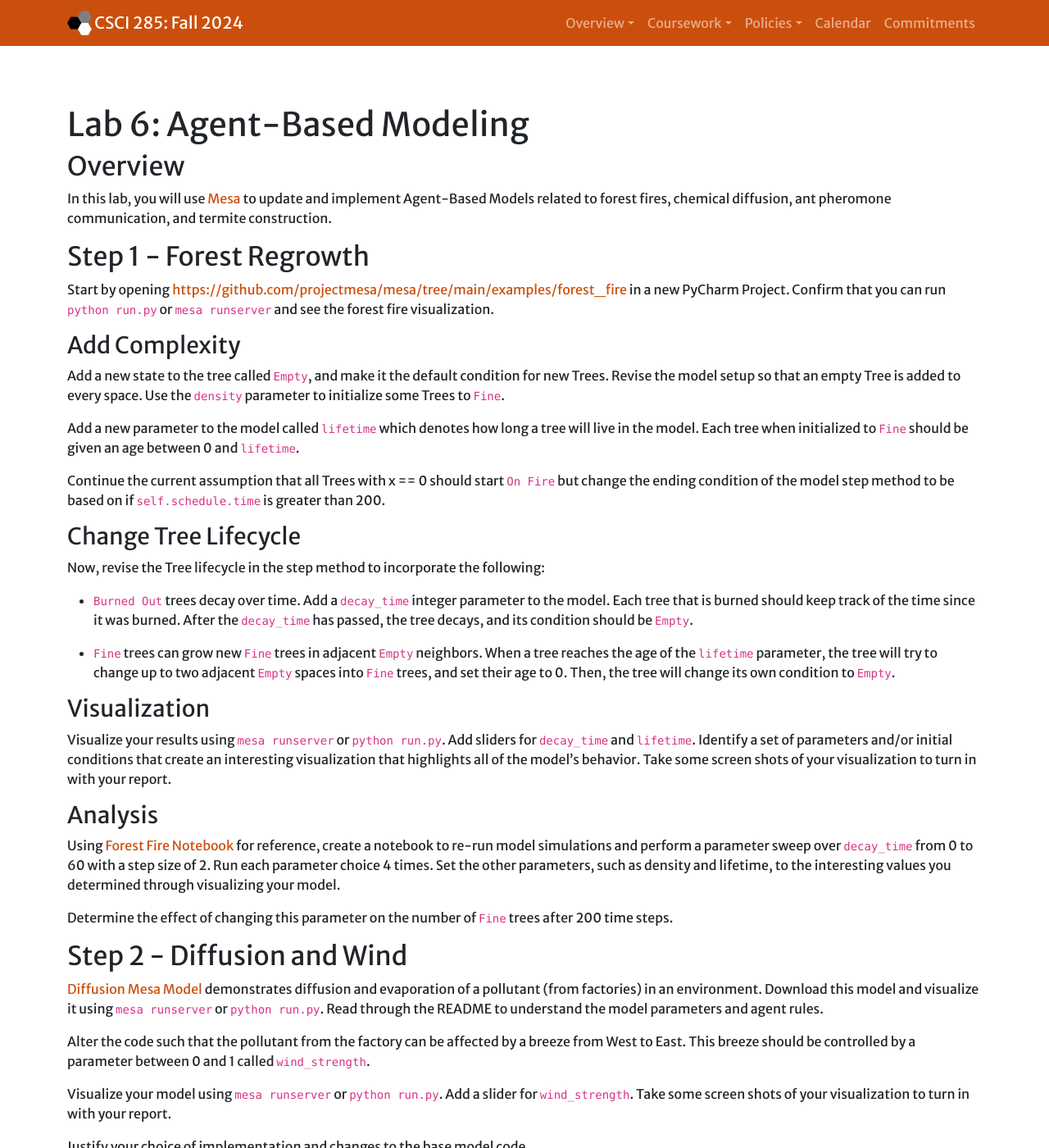
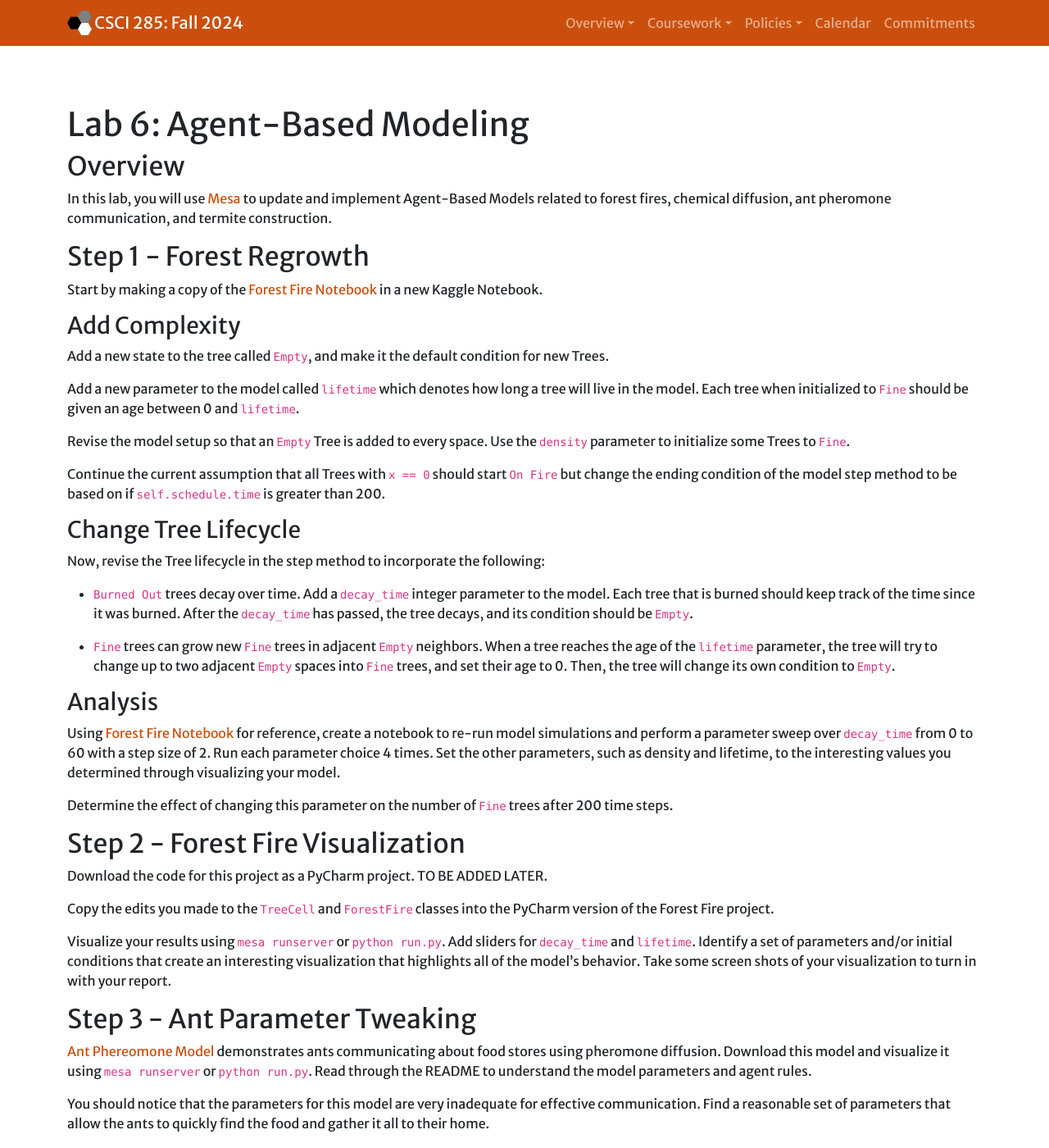
Before and after one commit to Hendrix-CS/csci285, a Jekyll site: the page built from labs/abm.md, in a window 1280 px wide and 1400 px high. Shown: the whole window at 82% size. Built offline with Jekyll 4.4.1, drawn with Linux system fonts in a browser that asks for light colours; nearby versions of some CDN libraries; our own code applies the rules of GitHub Pages for plain Markdown files; some of the changed text lies outside the part shown.

Commit message:
Revisions to ABM lab

```diff
--- a/labs/abm.md
+++ b/labs/abm.md
@@ -12,16 +12,18 @@ In this lab, you will use [Mesa](https://github.com/projectmesa/mesa) to update
 
 ## Step 1 - Forest Regrowth
 
-Start by opening [https://github.com/projectmesa/mesa/tree/main/examples/forest_fire](https://github.com/projectmesa/mesa/tree/main/examples/forest_fire) in a new PyCharm Project. Confirm that you can run `python run.py` or `mesa runserver` and see the forest fire visualization.
+Start by making a copy of the [Forest Fire Notebook](https://www.kaggle.com/code/markgoadrich/forest-fires-mesa-abm-2-4) in a new Kaggle Notebook.
 
 
 ### Add Complexity
 
-Add a new state to the tree called `Empty`, and make it the default condition for new Trees. Revise the model setup so that an empty Tree is added to every space. Use the `density` parameter to initialize some Trees to `Fine`.
+Add a new state to the tree called `Empty`, and make it the default condition for new Trees.
 
 Add a new parameter to the model called `lifetime` which denotes how long a tree will live in the model. Each tree when initialized to `Fine` should be given an age between 0 and `lifetime`.
 
-Continue the current assumption that all Trees with x == 0 should start `On Fire` but change the ending condition of the model step method to be based on if `self.schedule.time` is greater than 200.
+Revise the model setup so that an `Empty` Tree is added to every space. Use the `density` parameter to initialize some Trees to `Fine`.
+
+Continue the current assumption that all Trees with `x == 0` should start `On Fire` but change the ending condition of the model step method to be based on if `self.schedule.time` is greater than 200.
 
 
 ### Change Tree Lifecycle
@@ -33,32 +35,19 @@ Now, revise the Tree lifecycle in the step method to incorporate the following:
 * `Fine` trees can grow new `Fine` trees in adjacent `Empty` neighbors. When a tree reaches the age of the `lifetime` parameter, the tree will try to change up to two adjacent `Empty` spaces into `Fine` trees, and set their age to 0. Then, the tree will change its own condition to `Empty`.
 
 
-### Visualization
-
-Visualize your results using `mesa runserver` or `python run.py`. Add sliders for `decay_time` and `lifetime`. Identify a set of parameters and/or initial conditions that create an interesting visualization that highlights all of the model's behavior. Take some screen shots of your visualization to turn in with your report.
-
-
 ### Analysis
 
 Using [Forest Fire Notebook](https://nbviewer.org/github/Hendrix-CS/csci285/blob/master/assets/notebooks/Forest%20Fire%20Model.ipynb) for reference, create a notebook to re-run model simulations and perform a parameter sweep over `decay_time` from 0 to 60 with a step size of 2. Run each parameter choice 4 times. Set the other parameters, such as density and lifetime, to the interesting values you determined through visualizing your model.
 
  Determine the effect of changing this parameter on the number of `Fine` trees after 200 time steps.
 
+## Step 2 - Forest Fire Visualization
 
-## Step 2 - Diffusion and Wind
+Download the code for this project as a PyCharm project. TO BE ADDED LATER.
 
-[Diffusion Mesa Model](https://github.com/wilsojb/diffusion-mesa/archive/refs/heads/master.zip) demonstrates diffusion and evaporation of a pollutant (from factories) in an environment. Download this model and visualize it using `mesa runserver` or `python run.py`. Read through the README to understand the model parameters and agent rules.
+Copy the edits you made to the `TreeCell` and `ForestFire` classes into the PyCharm version of the Forest Fire project.
 
-Alter the code such that the pollutant from the factory can be affected by a breeze from West to East. This breeze should be controlled by a parameter between 0 and 1 called `wind_strength`.
-
-Visualize your model using `mesa runserver` or `python run.py`. Add a slider for `wind_strength`. Take some screen shots of your visualization to turn in with your report.
-
-Justify your choice of implementation and changes to the base model code.
-
-### `mesa.time.SimultaneousActivation`
-
-Notice that this simulation makes use of a different scheduler than forest fire (i.e. `mesa.time.RandomActivation`). Research these two schedulers on [https://mesa.readthedocs.io/en/latest/apis/time.html](https://mesa.readthedocs.io/en/latest/apis/time.html) and compare how each works by reviewing the differences between forest fire and the diffusion simulation.
-
+Visualize your results using `mesa runserver` or `python run.py`. Add sliders for `decay_time` and `lifetime`. Identify a set of parameters and/or initial conditions that create an interesting visualization that highlights all of the model's behavior. Take some screen shots of your visualization to turn in with your report.
 
 ## Step 3 - Ant Parameter Tweaking
 
@@ -67,7 +56,6 @@ Notice that this simulation makes use of a different scheduler than forest fire
 You should notice that the parameters for this model are very inadequate for effective communication. Find a reasonable set of parameters that allow the ants to quickly find the food and gather it all to their home.
 
 Use the Notebook included in the model to visualize a graph of the food collection using your optimized parameters.
-
 
 ## Step 4 - Termite Modeling
 
```
Also changed, not shown: index.md (+1 -2 lines).
